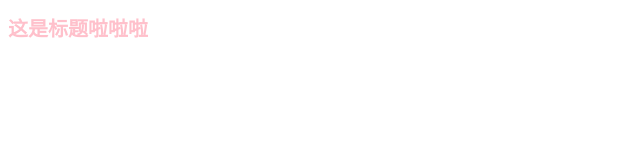
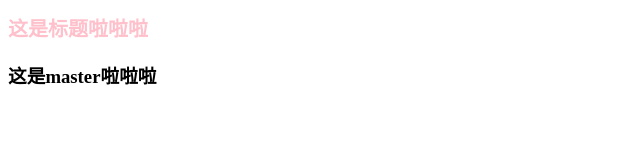
Before and after one commit to yuxiaoxue0111/test-demo, a plain HTML site: page index.html in a window 1280 px wide. Shown: the whole page, without its empty margins (0-640 px from the left). Drawn offline with Linux system fonts and the light colour scheme.

Commit message:
这是master第一次提交

```diff
--- a/index.html
+++ b/index.html
@@ -11,6 +11,8 @@
 
 <body>
     <h1>这是标题啦啦啦</h1>
+
+    <h3>这是master啦啦啦</h3>
 </body>
 
 </html>
```
